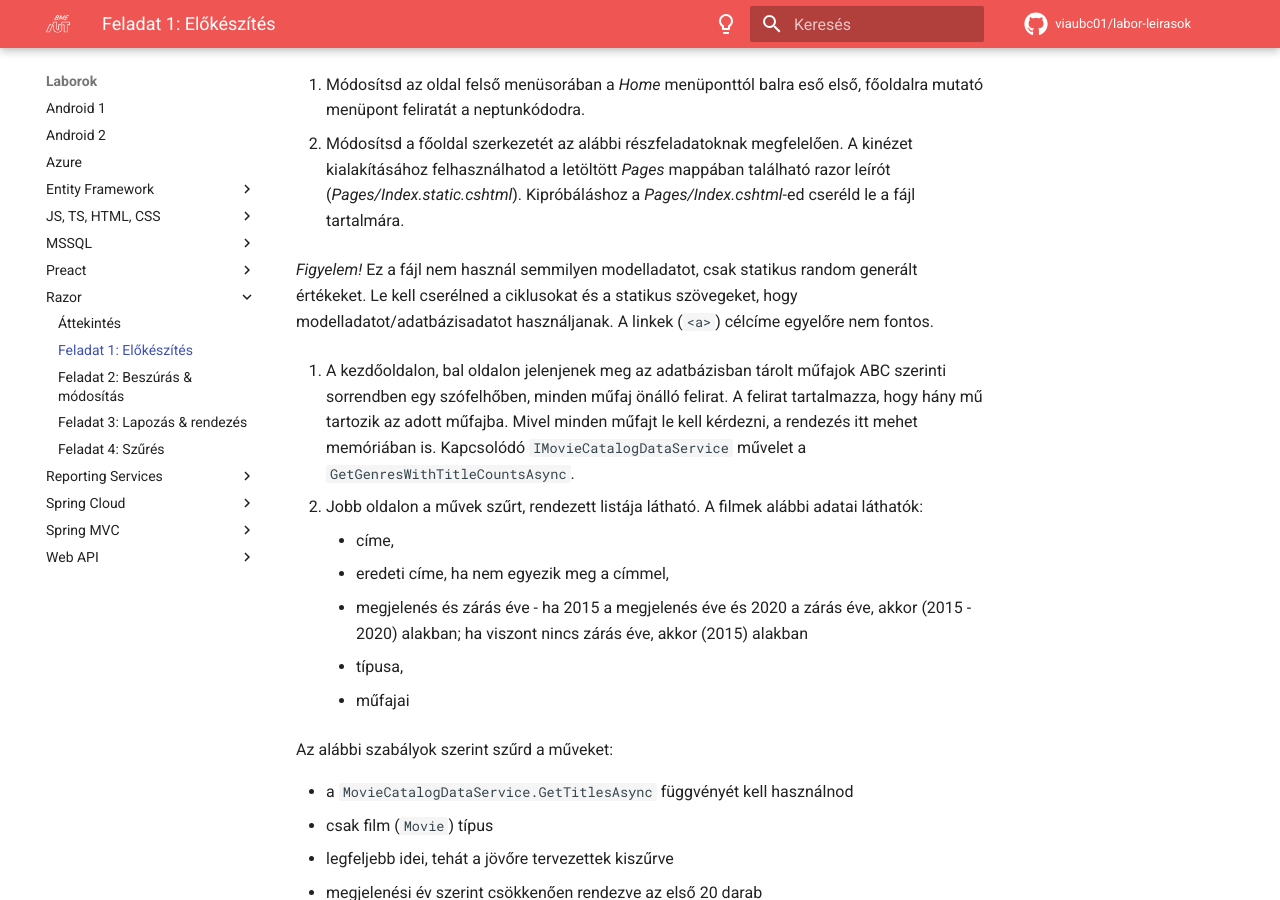
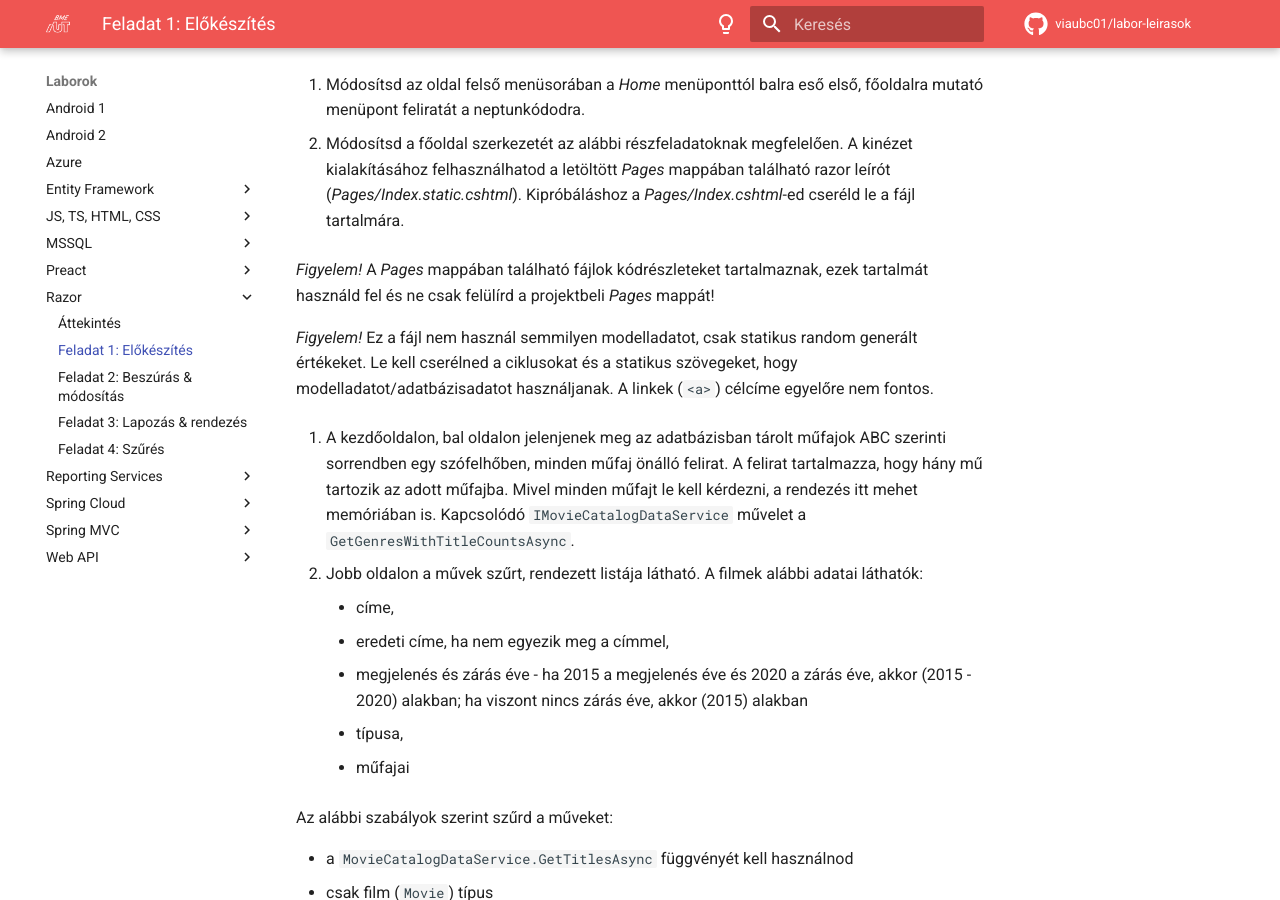
Before and after one commit to VIAUBC01/labor-leirasok, an MkDocs documentation site: the page built from docs/laborok/razor/Feladat-1.md, in a window 1280 px wide and 900 px high, scrolled down 2025 px. Built offline with MkDocs 1.6.1 and Material for MkDocs 9.7.7, drawn with Linux system fonts in a browser that asks for light colours; comment, search, counter and statistics services are not loaded.

Commit message:
Pages description fix

```diff
--- a/docs/laborok/razor/Feladat-1.md
+++ b/docs/laborok/razor/Feladat-1.md
@@ -51,6 +51,8 @@ A [Blazor](https://docs.microsoft.com/en-us/aspnet/core/blazor/) komponensalapú
 1. Módosítsd az oldal felső menüsorában a *Home* menüponttól balra eső első, főoldalra mutató menüpont feliratát a neptunkódodra.
 
 1. Módosítsd a főoldal szerkezetét az alábbi részfeladatoknak megfelelően. A kinézet kialakításához felhasználhatod a letöltött *Pages* mappában található razor leírót (*Pages/Index.static.cshtml*). Kipróbáláshoz a *Pages/Index.cshtml*-ed cseréld le a fájl tartalmára.
+
+*Figyelem!* A *Pages* mappában található fájlok kódrészleteket tartalmaznak, ezek tartalmát használd fel és ne csak felülírd a projektbeli *Pages* mappát!
 
 *Figyelem!* Ez a fájl nem használ semmilyen modelladatot, csak statikus random generált értékeket. Le kell cserélned a ciklusokat és a statikus szövegeket, hogy modelladatot/adatbázisadatot használjanak. A linkek (`<a>`) célcíme egyelőre nem fontos.
 
```
